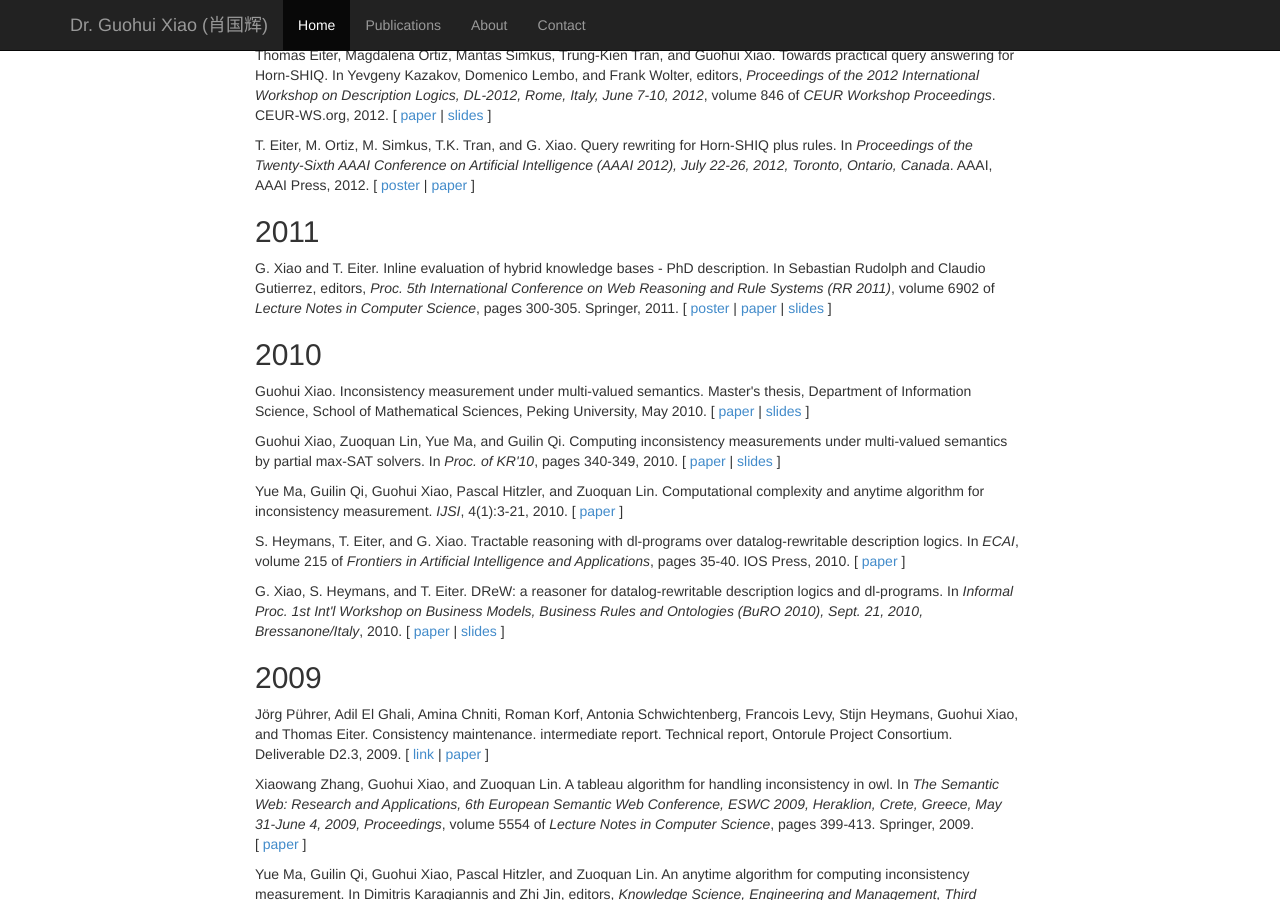
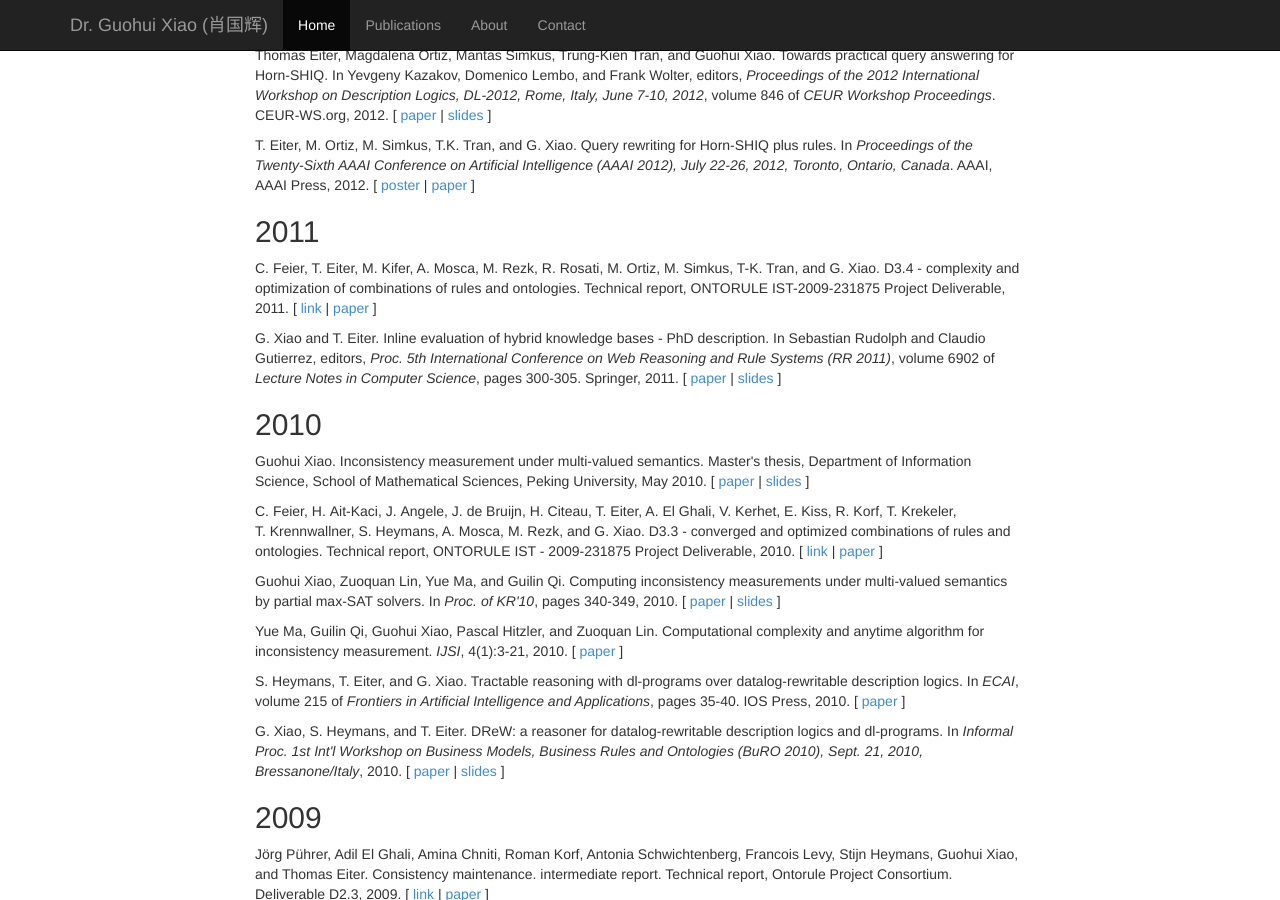
Before and after one commit to ghxiao/ghxiao.github.io, a Jekyll site: the page built from _posts/2014-01-31-publications.html, in a window 1280 px wide and 900 px high, scrolled down 901 px. Built offline with Jekyll 4.4.1, drawn with Linux system fonts in a browser that asks for light colours; nearby versions of some CDN libraries; Markdown is read by kramdown in place of the engine named in the settings.

Commit message:
ontorule projects deliverables

```diff
--- a/_includes/bib2010.html
+++ b/_includes/bib2010.html
@@ -15,6 +15,19 @@ Guohui Xiao.
   Mathematical Sciences, Peking University, May 2010.
 [&nbsp;<a href="http://www.ghxiao.org/publications/master-thesis.pdf">paper</a>&nbsp;|
 <a href="http://www.ghxiao.org/publications/2010-master-thesis-Xiao-defense.pdf">slides</a>&nbsp;]
+
+</p>
+
+<p><a name="ontorule-d3.3"></a>
+
+C.&nbsp;Feier, H.&nbsp;Ait-Kaci, J.&nbsp;Angele, J.&nbsp;de&nbsp;Bruijn, H.&nbsp;Citeau, T.&nbsp;Eiter, A.&nbsp;El
+  Ghali, V.&nbsp;Kerhet, E.&nbsp;Kiss, R.&nbsp;Korf, T.&nbsp;Krekeler, T.&nbsp;Krennwallner, S.&nbsp;Heymans,
+  A.&nbsp;Mosca, M.&nbsp;Rezk, and G.&nbsp;Xiao.
+ D3.3 - converged and optimized combinations of rules and ontologies.
+ Technical report, ONTORULE IST - 2009-231875 Project Deliverable,
+  2010.
+[&nbsp;<a href="http://ontorule-project.eu/outcomes%3Ffunc=fileinfo&id=46.html">link</a>&nbsp;|
+<a href="http://www.ghxiao.org/publications/2010-ontorule-D3.3.pdf">paper</a>&nbsp;]
 
 </p>
 
--- a/_includes/bib2011.html
+++ b/_includes/bib2011.html
@@ -2,10 +2,22 @@
 <!-- This document was automatically generated with bibtex2html 1.97
      (see http://www.lri.fr/~filliatr/bibtex2html/),
      with the following command:
-     bibtex2html -nodoc -d -r -nofooter -use-keys -nobiblinks -nobibsource -nokeys -noabstract -nokeywords -nf Slides-Url slides -nf Url paper -nf Poster-Url poster -nf arXiv arXiv -nf Link link --output bib2011  -->
+     bibtex2html -nodoc -d -r -nofooter -use-keys -nobiblinks -nobibsource -nokeys -noabstract -nokeywords -nf Slides-Url slides -nf Url paper -nf Poster poster -nf arXiv arXiv -nf Link link --output bib2011  -->
 
 
 
+
+<p><a name="ontorule-d3.4"></a>
+
+C.&nbsp;Feier, T.&nbsp;Eiter, M.&nbsp;Kifer, A.&nbsp;Mosca, M.&nbsp;Rezk, R.&nbsp;Rosati, M.&nbsp;Ortiz,
+  M.&nbsp;Simkus, T-K. Tran, and G.&nbsp;Xiao.
+ D3.4 - complexity and optimization of combinations of rules and
+  ontologies.
+ Technical report, ONTORULE IST-2009-231875 Project Deliverable, 2011.
+[&nbsp;<a href="http://ontorule-project.eu/outcomes?func=finishdown&id=93">link</a>&nbsp;|
+<a href="http://www.ghxiao.org/publications/2011-ontorule-D3.4.pdf">paper</a>&nbsp;]
+
+</p>
 
 <p><a name="XiaoE-RR2011"></a>
 
@@ -15,8 +27,7 @@ G.&nbsp;Xiao and T.&nbsp;Eiter.
   International Conference on Web Reasoning and Rule Systems (RR 2011)</em>, volume
   6902 of <em>Lecture Notes in Computer Science</em>, pages 300-305. Springer,
   2011.
-[&nbsp;<a href="http://www.ghxiao.org/publications/xe2011-rr-inline-poster.pdf">poster</a>&nbsp;|
-<a href="http://www.ghxiao.org/publications/xe2011-rr-inline.pdf">paper</a>&nbsp;|
+[&nbsp;<a href="http://www.ghxiao.org/publications/xe2011-rr-inline.pdf">paper</a>&nbsp;|
 <a href="http://www.ghxiao.org/publications/xe2011-rr-inline-slides.pdf">slides</a>&nbsp;]
 
 </p>
```
Also changed, not shown: other parts of _includes/bib2010.html (+1 -1 lines), 3 other files.
